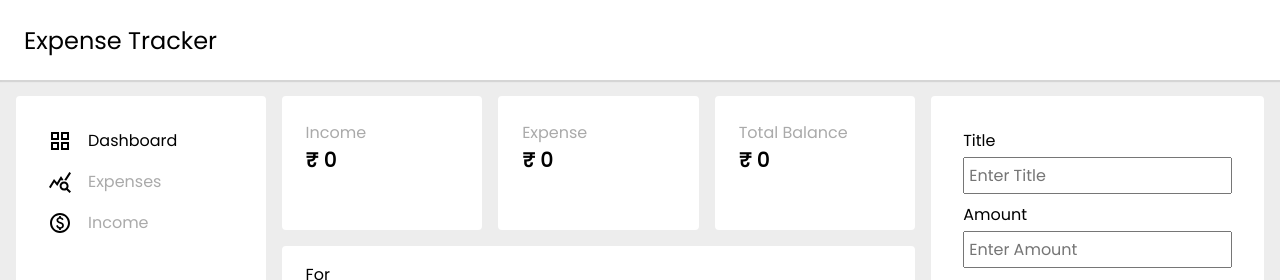
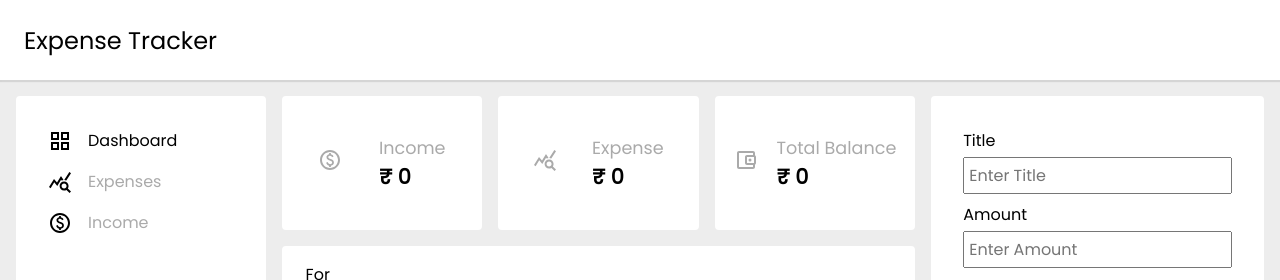
Before and after one commit to rahulgimhavanekar/Expense-Tracker, a React (Create React App) app in the folder client/: page /dashboard in a window 1280 px wide. Shown: the top 280 px of the page. Built offline with nearby package versions, Linux system fonts and the light colour scheme; no server answers.

Commit message:
fix: Added new colors for pie charts and added icons to cards on dashboard

```diff
--- a/client/src/components/Dashboard/Main.module.css
+++ b/client/src/components/Dashboard/Main.module.css
@@ -8,7 +8,7 @@
 .cards {
   display: grid;
   grid-template-columns: 1fr 1fr 1fr;
-  column-gap: 1rem;
+  gap: 1rem;
 }
 
 .chart_container {
--- a/client/src/components/Expenses/Expenses.module.css
+++ b/client/src/components/Expenses/Expenses.module.css
@@ -1,9 +1,9 @@
 .container {
   display: grid;
-  grid-template-columns: 1fr 1fr;
+  grid-template-columns: 1.5fr 1fr;
   gap: 1rem;
   margin-left: 1rem;
-  height: 100%;
+  overflow: auto;
 }
 
 .chart_container {
@@ -11,7 +11,6 @@
   border-radius: 4px;
   text-align: center;
   padding: 1rem;
-  height: 100%;
 }
 
 .chart_container h1 {
--- a/client/src/components/Income/Income.module.css
+++ b/client/src/components/Income/Income.module.css
@@ -1,9 +1,9 @@
 .container {
   display: grid;
-  grid-template-columns: 1fr 1fr;
+  grid-template-columns: 1.5fr 1fr;
   gap: 1rem;
   margin-left: 1rem;
-  height: 100%;
+  overflow: auto;
 }
 
 .chart_container {
@@ -11,7 +11,6 @@
   border-radius: 4px;
   text-align: center;
   padding: 1rem;
-  height: 100%;
 }
 
 .chart_container h1 {
--- a/client/src/components/Layout/Header.module.css
+++ b/client/src/components/Layout/Header.module.css
@@ -1,7 +1,6 @@
 .header {
   background-color: #fff;
   display: flex;
-  height: 10%;
   align-items: center;
   justify-content: space-between;
   padding: 1rem 1.5rem;
--- a/client/src/components/Layout/Layout.module.css
+++ b/client/src/components/Layout/Layout.module.css
@@ -2,5 +2,4 @@
   display: grid;
   grid-template-columns: 1fr 4fr;
   padding: 1rem;
-  height: 90%;
 }
--- a/client/src/components/Layout/Sidebar.js
+++ b/client/src/components/Layout/Sidebar.js
@@ -7,7 +7,7 @@ import classes from "./Sidebar.module.css";
 
 const Sidebar = () => {
   return (
-    <div className={classes.sidebar}>
+    <aside className={classes.sidebar}>
       <ul>
         <li>
           <NavLink
@@ -37,7 +37,7 @@ const Sidebar = () => {
           </NavLink>
         </li>
       </ul>
-    </div>
+    </aside>
   );
 };
 
--- a/client/src/components/Layout/Sidebar.module.css
+++ b/client/src/components/Layout/Sidebar.module.css
@@ -2,7 +2,6 @@
   background-color: #fff;
   padding: 2rem;
   border-radius: 4px;
-  height: 100%;
 }
 
 .sidebar ul {
--- a/client/src/components/Transactions/TransactionList.module.css
+++ b/client/src/components/Transactions/TransactionList.module.css
@@ -1,6 +1,7 @@
 .list {
   background-color: #fff;
   border-radius: 4px;
+  overflow: auto;
 }
 
 .header {
--- a/client/src/components/UI/Card.js
+++ b/client/src/components/UI/Card.js
@@ -5,11 +5,15 @@ import classes from "./Card.module.css";
 const Card = ({ title, total, icon }) => {
   return (
     <div className={classes.card}>
-      <p>{title}</p>
-      <h5>
-        {symbol} {total}
-      </h5>
-      <div className={classes.icon}>{/* <img src={icon} alt="icon" /> */}</div>
+      <div className={classes.icon}>
+        <img src={icon} alt="icon" />
+      </div>
+      <div className={classes.info}>
+        <p>{title}</p>
+        <h5>
+          {symbol} {total}
+        </h5>
+      </div>
     </div>
   );
 };
--- a/client/src/components/UI/Card.module.css
+++ b/client/src/components/UI/Card.module.css
@@ -1,33 +1,16 @@
 .card {
   background-color: #fff;
   border-radius: 4px;
-  padding: 1.5rem 0 0 1.5rem;
+  display: flex;
+  align-items: center;
+  justify-content: space-evenly;
 }
 
-.card p {
-  margin-bottom: 0rem;
-  color: #aaa;
+.info p {
+  font-size: 1.1rem;
+  color: #aaaaaa;
 }
 
-.card h5 {
-  font-size: 1.25rem;
+.info h5 {
+  font-size: 1.3rem;
 }
-
-.green {
-  color: green;
-}
-
-.red {
-  color: red;
-}
-
-/* .icon {
-  position: relative;
-  width: 60px;
-  height: 60px;
-}
-
-.icon img {
-  width: 100%;
-  height: 100%;
-} */
--- a/client/src/index.css
+++ b/client/src/index.css
@@ -6,16 +6,13 @@
   box-sizing: border-box;
 }
 
-html {
-  height: 100%;
-}
-
 body {
   font-family: "Poppins", sans-serif;
   background-color: #ededed;
-  height: 100%;
 }
 
 #root {
-  height: 100%;
+  display: grid;
+  grid-template-rows: 10% 90%;
+  height: 100vh;
 }
--- a/client/src/utils/constants.js
+++ b/client/src/utils/constants.js
@@ -1,31 +1,24 @@
 export const symbol = "₹";
 
-const incomeColors = [
-  "#123123",
-  "#154731",
-  "#165f40",
-  "#14915f",
-  "#0bc77e",
+const incomeColors = ["#b50d12", "#a50052", "#722e76", "#313f77", "#003f5c"];
+
+const expenseColors = [
   "#00ff9d",
-];
-const expenseColors = [
-  "#b50d12",
-  "#bf2f1f",
-  "#c9452c",
-  "#d3583a",
-  "#dc6a48",
-  "#e57c58",
-  "#f79d79",
-  "#f55b5f",
+  "#63f67b",
+  "#8aec5b",
+  "#a8e03d",
+  "#c2d41e",
+  "#d9c600",
+  "#edb700",
+  "#ffa600",
 ];
 
 export const incomeCategories = [
   { type: "Business", amount: 0, color: incomeColors[0] },
   { type: "Investments", amount: 0, color: incomeColors[1] },
-  { type: "Crypto Profits", amount: 0, color: incomeColors[2] },
   { type: "Salary", amount: 0, color: incomeColors[3] },
   { type: "Savings", amount: 0, color: incomeColors[4] },
-  { type: "Other", amount: 0, color: incomeColors[5] },
+  { type: "Secondary Income", amount: 0, color: incomeColors[5] },
 ];
 
 export const expenseCategories = [
```
